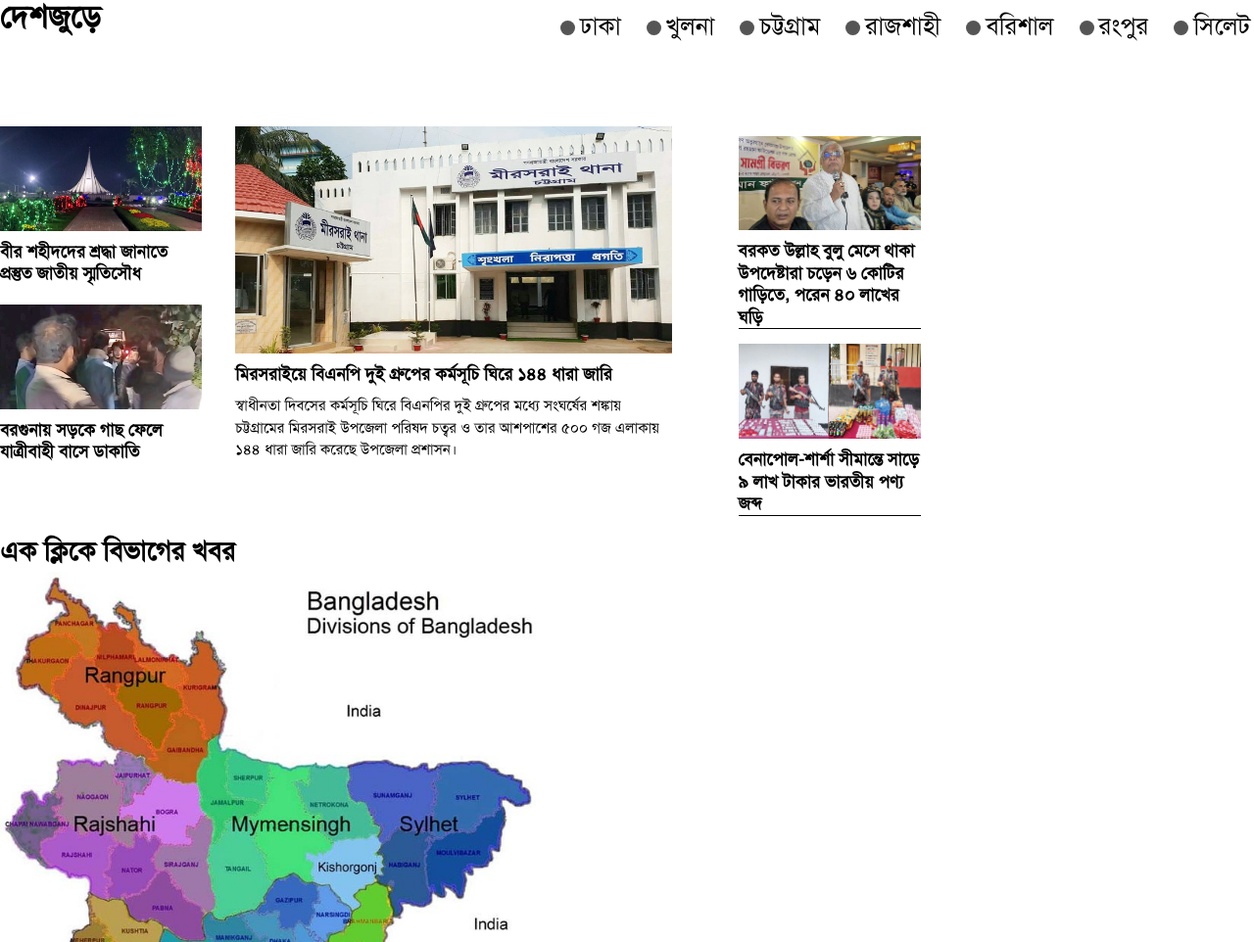
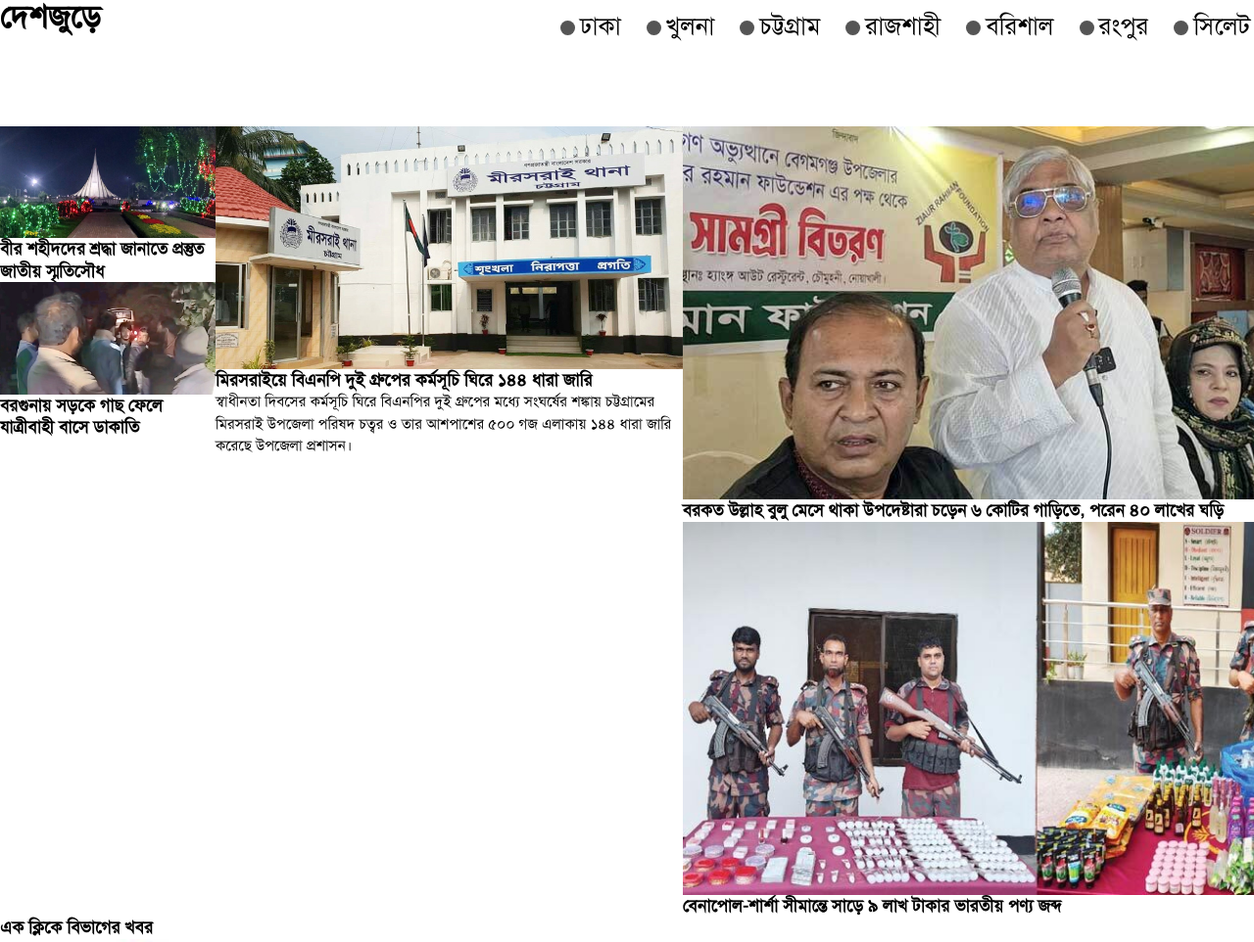
Before and after one commit to Joysree-Bhadury/jago-news-project, a plain HTML site: page index.html in a window 1280 px wide. Shown: the part 4753-5715 px from the top of the page at 98% size. Drawn offline with Linux system fonts and the light colour scheme.

Commit message:
new message

```diff
--- a/index.html
+++ b/index.html
@@ -842,6 +842,9 @@
 
       <!-- news-matter-box start -->
       <div class="news-matter-box">
+        <!-- main-news-matter-box start -->
+            <div class="main-news-matter-box">
+
                 <!-- news-matter-box-left start -->
                 <div class="news-matter-box-left">
                       <!-- news-matter box-item start -->
@@ -902,50 +905,50 @@
                         </div>
                     </div>
                     <!-- news-lead-matter start -->
-        </div>
-        <!-- news-matter-box-left end -->
 
-        <!-- news-matter-box-right start -->
-        <div class="news-matter-box-right">
-            <!-- matter-rigut-box-news start -->
-          <div class="matter-rigut-box-news">
+                    <!-- news-matter-box-second start -->
+                    <div class="news-matter-box-second">
+    <!-- matter-second-box-news start -->
+  <div class="matter-second-box-news">
 
-            <!-- matter-right-box-item-1 start -->
-            <div class="matter-right-box-item-1">
-                <div class="right-box-item-image">
+    <!-- matter-second-box-item-1 start -->
+    <div class="matter-second-box-item-1">
+        <div class="second-box-item-image">
             <img src="images/bulu-20250403190301.jpg" alt="bulu">
         </div>
 
-                <div class="right-box-item-headline">
+        <div class="second-box-item-headline">
             <h3> বরকত উল্লাহ বুলু
                 মেসে থাকা উপদেষ্টারা চড়েন ৬ কোটির গাড়িতে, পরেন ৪০ লাখের ঘড়ি</h3>
         </div>
     </div>
-            <!-- matter-right-box-item-1 end -->
+    <!-- matter-second-box-item-1 end -->
 
-                <!-- matter-right-box-item-1 start -->
-                <div class="matter-right-box-item-1">
-                    <div class="right-box-item-image">
+        <!-- matter-second-box-item-1 start -->
+        <div class="matter-second-box-item-1">
+            <div class="second-box-item-image">
                 <img src="images/joshor-20250403191448.jpg" alt="joshor">
             </div>
 
-                    <div class="right-box-item-headline">
+            <div class="second-box-item-headline">
                 <h3> বেনাপোল-শার্শা সীমান্তে সাড়ে ৯ লাখ টাকার ভারতীয় পণ্য জব্দ </h3>
             </div>
         </div>
-                <!-- matter-right-box-item-1 end -->
+        <!-- matter-second-box-item-1 end -->
 
   </div>
-          <!-- matter-rigut-box-news end -->
+  <!-- matter-second-box-news end -->
 
 
 
                     </div>
-        <!-- news-matter-box-right end -->
+                    <!-- news-matter-box-second end -->
+            </div>
+            <!-- news-matter-box-left end -->
 
 
-      </div>
-      <!-- news-matter-box end -->
+            <!-- news-matter-box-right start -->
+                <div class="news-matter-box-right">
                     <!-- news-right-box-map start -->
                     <div class="news-right-box-map">
 
@@ -958,8 +961,8 @@
                                 <img src="images/map 8d7c390c960cf2424659d4b44ca5d44c.jpg" alt="map">
                             </div>
                             <!-- news-map-text end -->
-    </div>
-<!-- news-right-box-map end -->
+
+
 
                             <!-- amar-elakar-khabor-main-box start -->
                             <div class="amar-elakar-khabor-main-box">
@@ -1007,7 +1010,7 @@
                             <!-- upozila-search start -->
                             <div class="upozila-search">
                             <div class="form-input">
-                <select name="upozila" id="upozila>
+                                <select name="upozila" id="upozila">
                                 <option value="upozila">উপজেলা</option>
                                 <option value="savar">সাভার</option>
                                 <option value="dhamrai">ধামরাই</option>
@@ -1038,6 +1041,15 @@
 
                             </div>
                             <!-- amar-elakar-khabor-main-box end -->
+                    </div>
+                </div>
+                <!-- news-matter-box-right end -->
+        <!-- main-news-matter-box end -->
+
+      </div>
+      <!-- news-matter-box end -->
+
+
 
 
 
@@ -1046,6 +1058,9 @@
     <!-- section-deshjure-matter end -->
   </div>
   <!-- section-deshjure end -->
+
+
+
 
     <!-- international-section start -->
     <div class="international-section">
--- a/style.css
+++ b/style.css
@@ -762,46 +762,7 @@ img {
     width: 1430px;
     margin: auto;
 }
-.news-matter-box {
-    display: flex;
-    justify-content: space-between;
-}
 
-.news-matter-box-right {
-    width: 48%;
-}
-
-.news-matter-box-left {
-    width: 48%;
-}
-
-.news-matter-box-item-1 {
-    margin-bottom: 20px;
-}
-
-.news-matter-box-item-1:last-child {
-    margin-bottom: 0;
-}
-
-.news-matter-box-item-1 {
-    margin-bottom: 20px;
-}
-
-.news-matter-box-item-1:last-child {
-    margin-bottom: 0;
-}
-
-.news-matter-box-item-image {
-    margin-bottom: 10px;
-}
-
-.news-lead-image {
-    margin-bottom: 10px;
-}
-
-.news-lead-text h3 {
-    margin-bottom: 10px;
-}
 
 .country-menu-item ul li a:before {
     content: "";
@@ -823,33 +784,7 @@ img {
     margin-right: 0;
 }
 
-.matter-rigut-box-news {
-    width: 30%;
-    padding: 10px;
-}
 
-.matter-right-box-item-1 {
-    margin-bottom: 15px;
-    border-bottom: 1px solid;
-}
-
-.right-box-item-image {
-    margin-bottom: 10px;
-}
-
-.news-matter-box-right {
-    display: flex;
-    justify-content: space-between;
-}
-
-.news-map-text h3 {
-    font-size: 27px;
-    margin-bottom: 10px;
-}
-
-.news-right-box-map {
-    width: 40%;
-}
 
 .international-section {
     width: 1430px;
```
Lines whose indentation alone changed are shown as unchanged.
